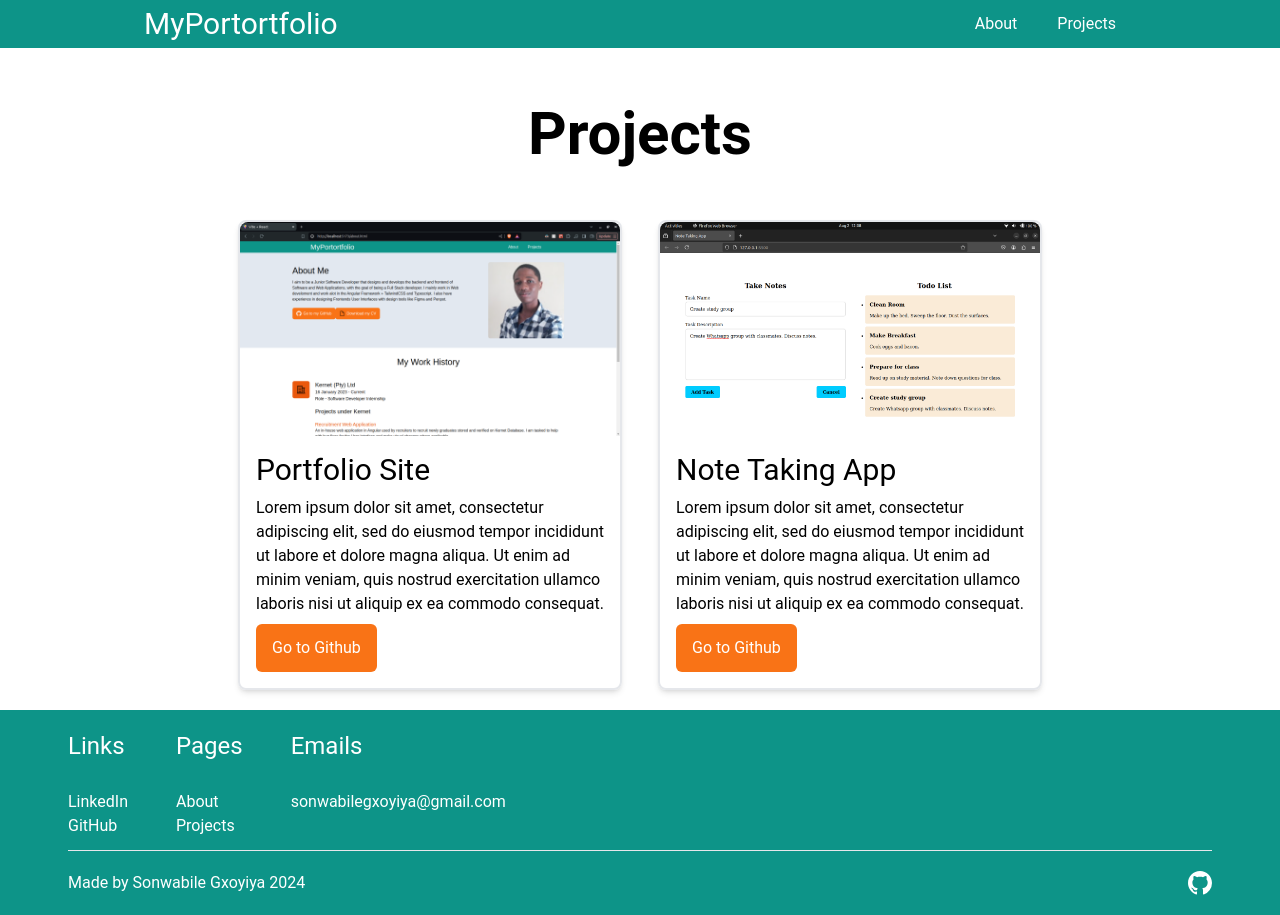
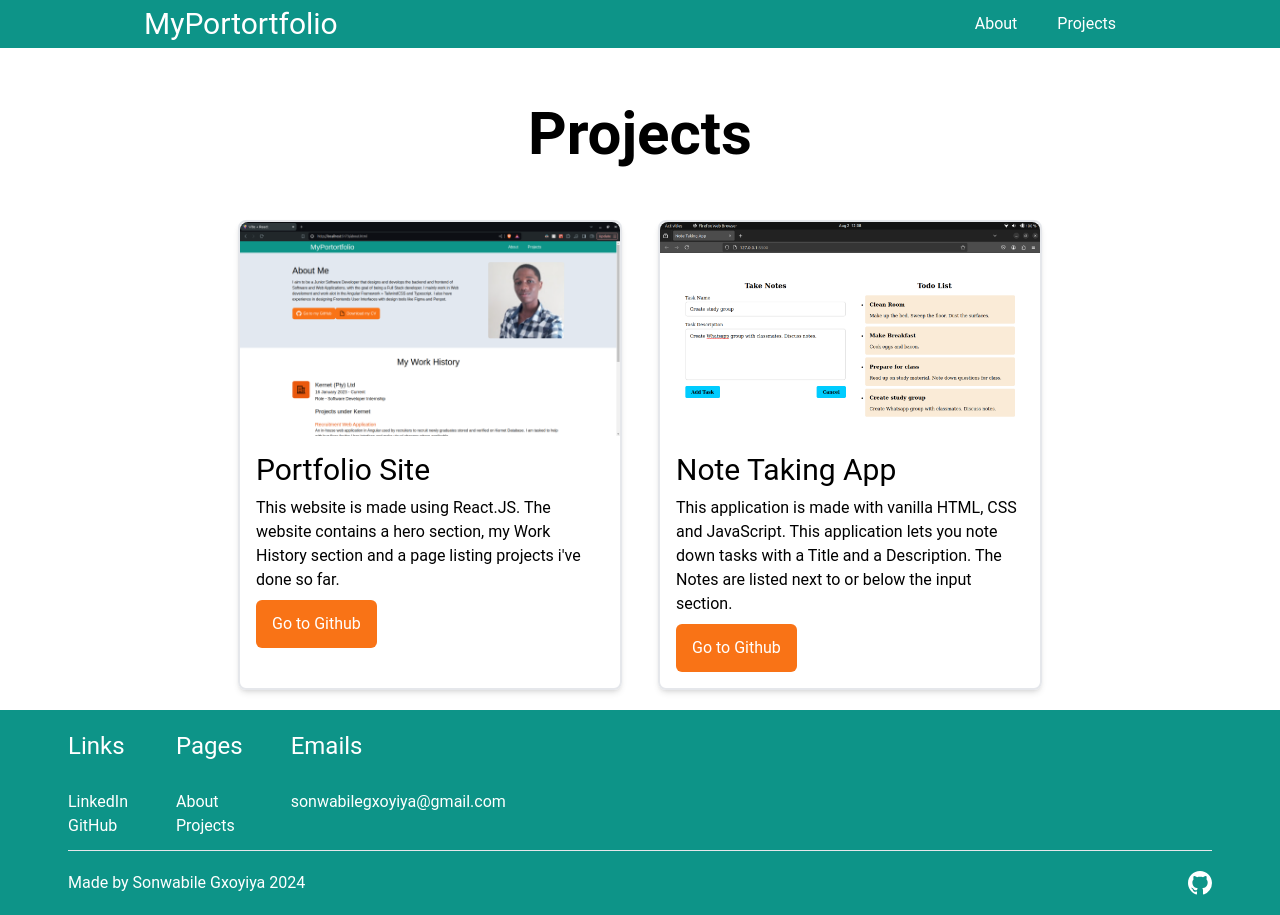
Before and after one commit to sonwabileIT/react-portfolio-website, a React (Vite) app: page /projects in a window 1280 px wide. Built offline with nearby package versions, Linux system fonts and the light colour scheme.

Commit message:
feat: add new descriptions.

```diff
--- a/src/components/ProjectCard.jsx
+++ b/src/components/ProjectCard.jsx
@@ -8,7 +8,7 @@ function ProjectCard({projects}){
             width="400px"></img>
             <div className="p-4">
                 <h2 className="text-3xl mb-2">{projects.title}</h2>
-                <p className="mb-2">
+                <p className="mb-2 max-h-40">
 
                 {projects.description}
                 </p>
--- a/src/projects.json
+++ b/src/projects.json
@@ -2,14 +2,14 @@
     {
         "id": "1",
         "title": "Portfolio Site",
-        "description": "Lorem ipsum dolor sit amet, consectetur adipiscing elit, sed do eiusmod tempor incididunt ut labore et dolore magna aliqua. Ut enim ad minim veniam, quis nostrud exercitation ullamco laboris nisi ut aliquip ex ea commodo consequat.",
+        "description": "This website is made using React.JS. The website contains a hero section, my Work History section and a page listing projects i've done so far.",
         "image": "src/assets/ReactPortfolioWebsite.png",
         "link": "https://github.com/sonwabileIT/react-portfolio-website"
     },
     {
         "id": "2",
         "title": "Note Taking App",
-        "description": "Lorem ipsum dolor sit amet, consectetur adipiscing elit, sed do eiusmod tempor incididunt ut labore et dolore magna aliqua. Ut enim ad minim veniam, quis nostrud exercitation ullamco laboris nisi ut aliquip ex ea commodo consequat.",
+        "description": "This application is made with vanilla HTML, CSS and JavaScript. This application lets you note down tasks with a Title and a Description. The Notes are listed next to or below the input section. ",
         "image": "src/assets/PCView.png",
         "link": "https://github.com/sonwabileIT/note-taking-app"
     }
```
